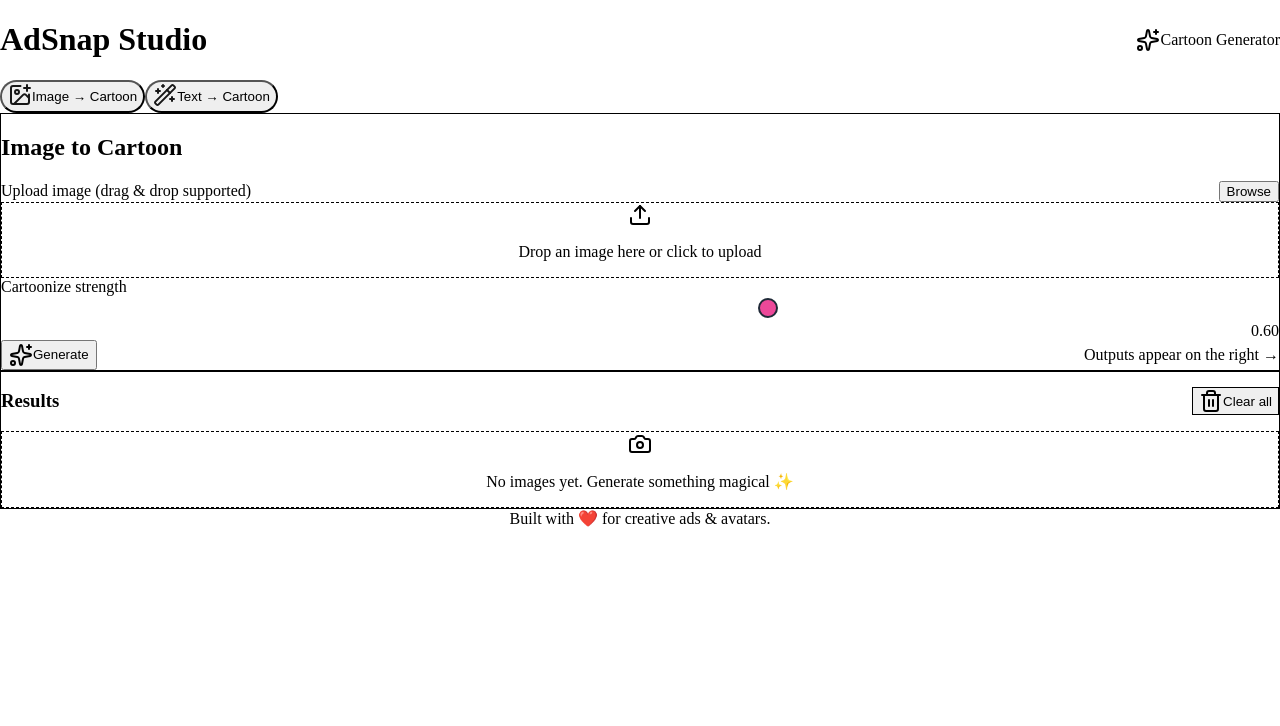
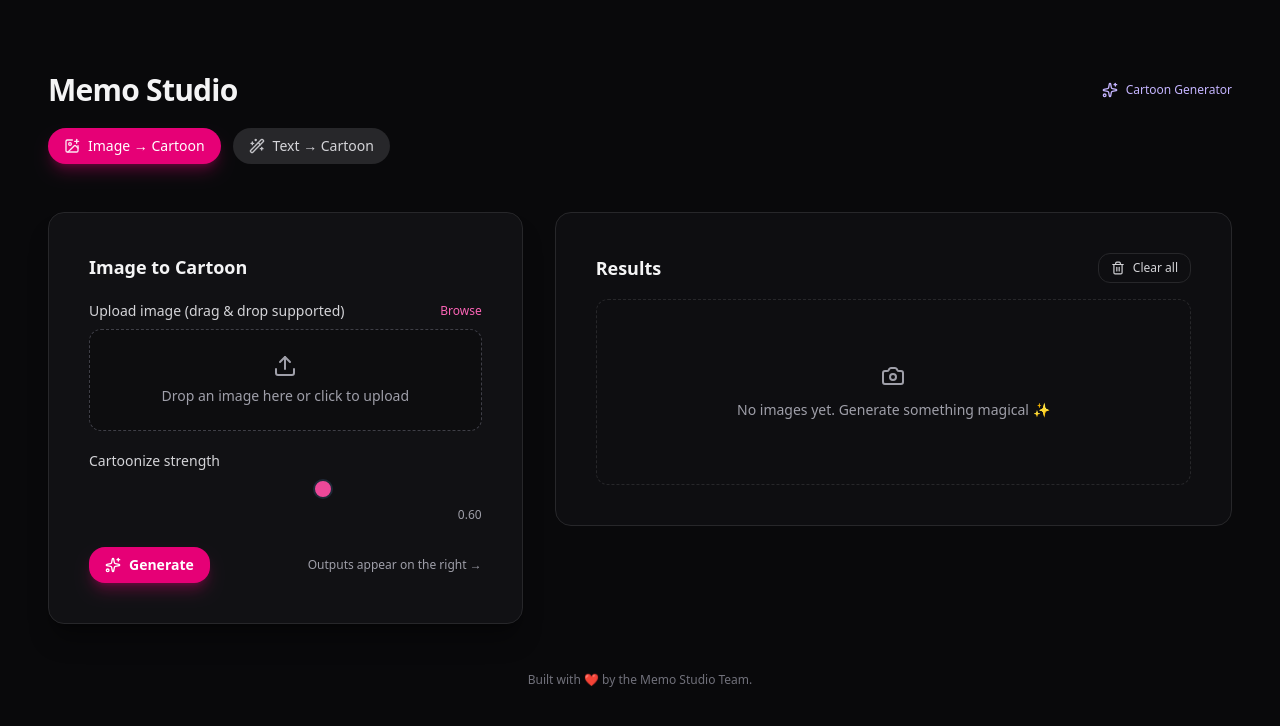
Before and after one commit to gomezc08/CartoonGAN, a React (Vite) app in the folder frontend/: page / in a window 1280 px wide. Shown: the top 726 px of the page. Built offline with nearby package versions, Linux system fonts and the light colour scheme.

Commit message:
fixed ui

```diff
--- a/frontend/index.html
+++ b/frontend/index.html
@@ -4,7 +4,7 @@
     <meta charset="UTF-8" />
     <link rel="icon" type="image/svg+xml" href="/vite.svg" />
     <meta name="viewport" content="width=device-width, initial-scale=1.0" />
-    <title>AdSnap Studio - Cartoon Generator</title>
+    <title>Memo Studio - Cartoon Generator</title>
   </head>
   <body>
     <div id="root"></div>
--- a/frontend/src/App.tsx
+++ b/frontend/src/App.tsx
@@ -103,7 +103,7 @@
     <div className="min-h-screen w-full bg-zinc-950 text-zinc-100 py-6">
       <header className="mx-auto w-full max-w-7xl px-12 pt-12">
         <div className="flex flex-wrap items-center justify-between gap-4">
-          <h1 className="text-3xl font-extrabold tracking-tight">AdSnap Studio</h1>
+          <h1 className="text-3xl font-extrabold tracking-tight">Memo Studio</h1>
           <div className="flex items-center gap-2 text-xs text-violet-300">
             <Sparkles className="h-4 w-4" /> Cartoon Generator
           </div>
@@ -201,7 +201,7 @@
                     <textarea
                       value={prompt}
                       onChange={(e) => setPrompt(e.target.value)}
-                      placeholder="e.g., a couple holding hands playing soccer in GWU colors, cute cartoon style"
+                      placeholder="e.g., a couple holding hands and taking a selfie with the GWU logo in the background"
                       className="min-h-[110px] w-full resize-y rounded-xl border border-zinc-700 bg-zinc-950/40 p-3 text-sm outline-none ring-pink-600/30 placeholder:text-zinc-500 focus:ring-2"
                     />
                   </Field>
@@ -279,7 +279,7 @@
       </main>
 
       <footer className="mx-auto my-12 w-full max-w-7xl px-12 text-center text-xs text-zinc-500">
-        Built with ❤️ for creative ads & avatars.
+        Built with ❤️ by the Memo Studio Team.
       </footer>
     </div>
   );
--- a/frontend/src/index.css
+++ b/frontend/src/index.css
@@ -1,6 +1,4 @@
-@tailwind base;
-@tailwind components;
-@tailwind utilities;
+@import "tailwindcss";
 
 /* Reset default styles that interfere with layout */
 * {
```
